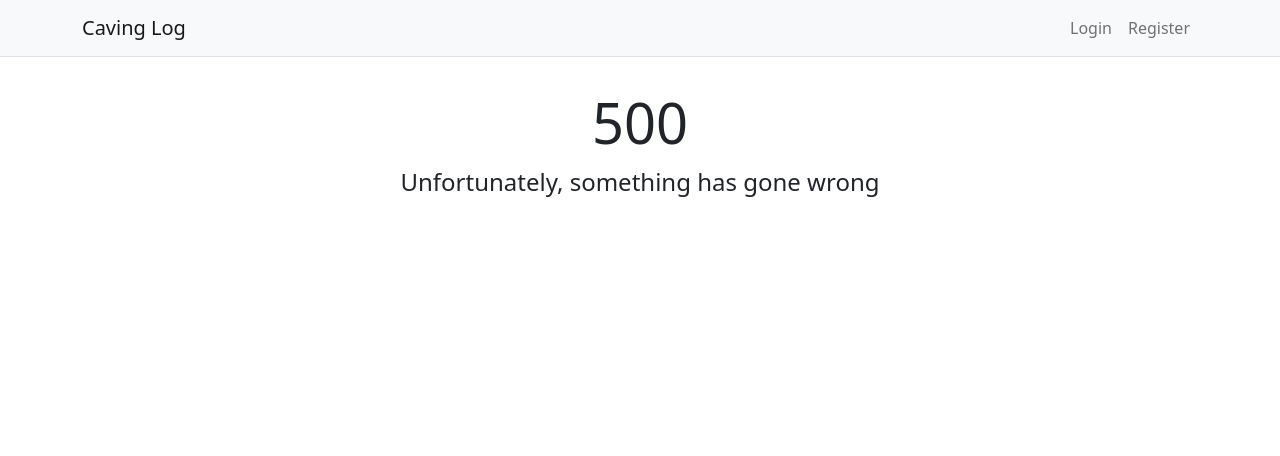
After one commit to anorthall/caves.app, a Django app: template app/templates/500.html in a window 1280 px wide. The commit adds this page. Shown: the top 456 px of the page. Run offline with Django 3.2, Linux system fonts and the light colour scheme; the template is opened without the code that fills it, so the values that code supplies are empty; some libraries are stand-ins or nearby versions.

Commit message:
Update error templates

```diff
--- a/app/templates/404.html
+++ b/app/templates/404.html
@@ -4,8 +4,8 @@
 {% block content %}
 <div class="row">
   <div class="col">
-    <h1 style="text-align: center">404</h1>
-    <p class="fs-4" style="text-align: center">Unfortunately, this page does not seem to exist.</p>
+    <h1 class="display-4 text-center">404</h1>
+    <p class="fs-4 text-center">Unfortunately, this page does not seem to exist</p>
   </div>
 </div>
 {% endblock %}
--- /dev/null
+++ b/app/templates/500.html
@@ -0,0 +1,11 @@
+{% extends "base.html" %}
+{% block title %}Caving Log - Internal Server Error{% endblock %}
+{% block description %}Caving Log - Internal Server Error{% endblock %}
+{% block content %}
+<div class="row">
+  <div class="col">
+    <h1 class="display-4 text-center">500</h1>
+    <p class="fs-4 text-center">Unfortunately, something has gone wrong</p>
+  </div>
+</div>
+{% endblock %}
```
